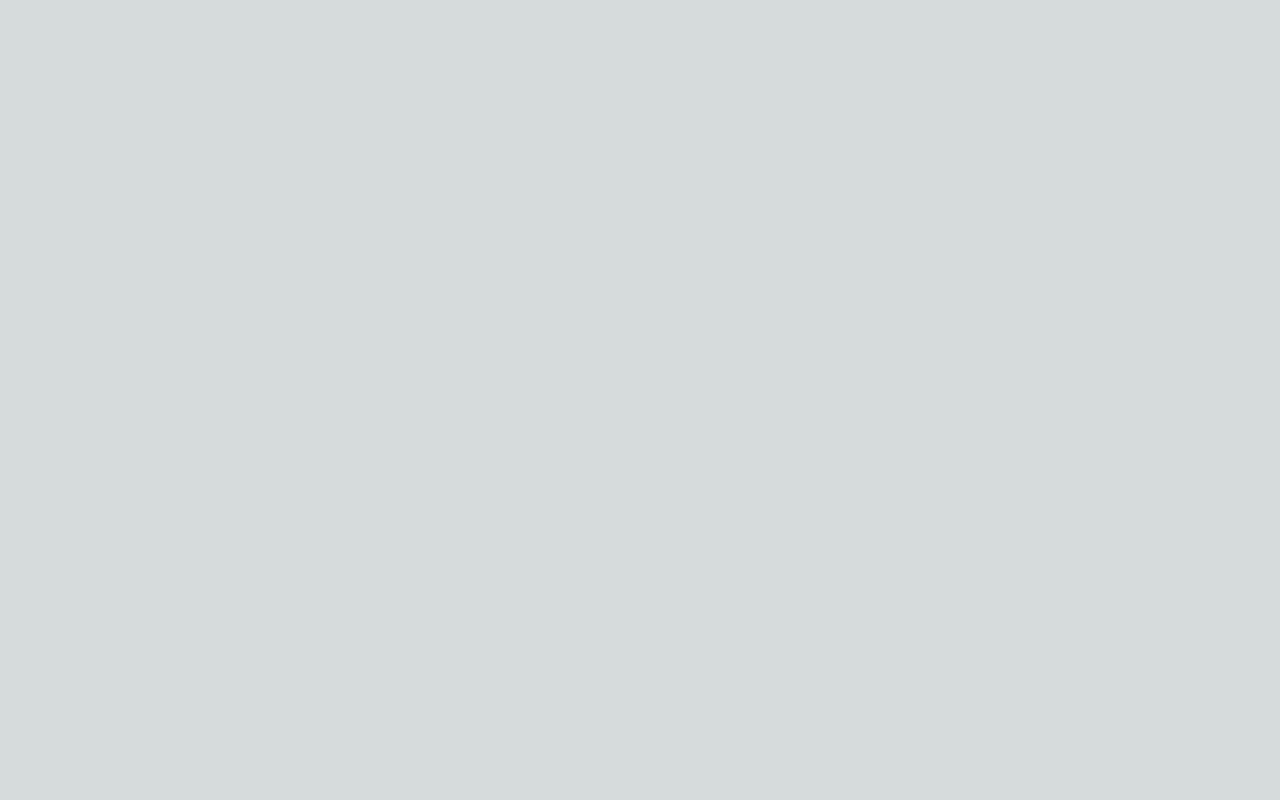
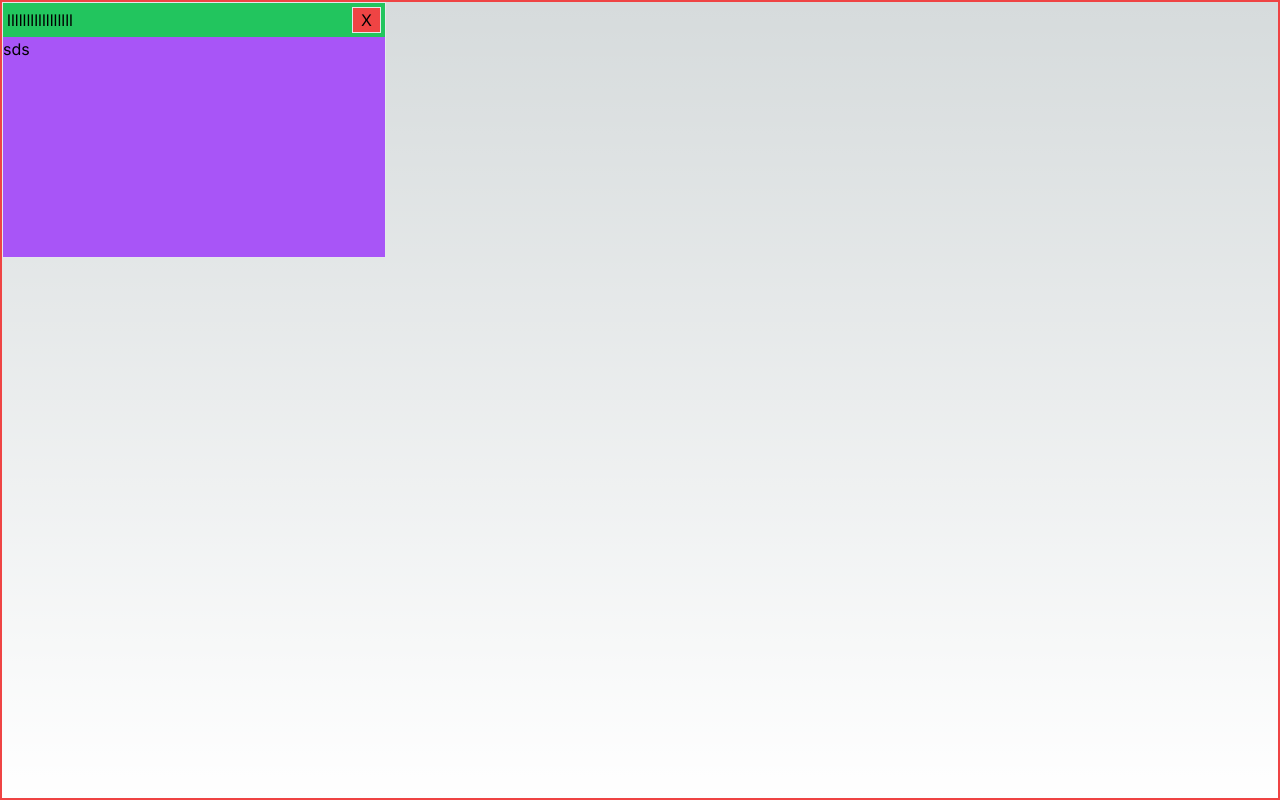
Before and after one commit to Raptor1818/RaptorOS, a Next.js app: page / in a window 1280 px wide. Built offline with nearby package versions, Linux system fonts and the light colour scheme.

Commit message:
Testing windows

```diff
--- a/src/app/page.tsx
+++ b/src/app/page.tsx
@@ -1,7 +1,13 @@
+'use client'
+
+import PlaceholderWindow from "@/components/dev/PlaceholderWindow";
+
 export default function Home() {
   return (
-    <main>
-
+    <main className="min-h-screen w-screen border-red-500 border-2">
+      <PlaceholderWindow windowHeader="bel">p</PlaceholderWindow>
+      <PlaceholderWindow windowHeader="come xe">sdsdds</PlaceholderWindow>
+      <PlaceholderWindow windowHeader="lllllllllllllllll">sds</PlaceholderWindow>
     </main>
   );
 }
--- /dev/null
+++ b/src/components/dev/PlaceholderWindow.tsx
@@ -0,0 +1,32 @@
+import React, { ReactNode, useState } from 'react'
+import Draggable from 'react-draggable'
+
+interface Props {
+  windowHeader: string;
+  children: ReactNode;
+}
+
+const PlaceholderWindow = (props: Props) => {
+  const [hideWindow, setHideWindow] = useState(false);
+
+  const closeWindow = () => {
+    setHideWindow(!hideWindow)
+  }
+
+  return (
+    <Draggable handle='#handler'>
+      <div className='h-64 w-96 border flex flex-col justify-between absolute'>
+        <div id='handler' className='w-full bg-green-500 p-1 flex flex-row justify-between items-center hover:cursor-move'>
+          <h2 className=' select-none w-fit'>{props.windowHeader}</h2>
+          <button className='border cursor-pointer z-10 w-fit px-2 bg-red-500' >X</button>
+        </div>
+        <div className='h-full w-full bg-purple-500'>
+          <p></p>
+          {props.children}
+        </div>
+      </div>
+    </Draggable>
+  )
+}
+
+export default PlaceholderWindow
```
Also changed, not shown: package.json (+5 -4 lines), 1 other file (tests, documents, lock files or other folders).
